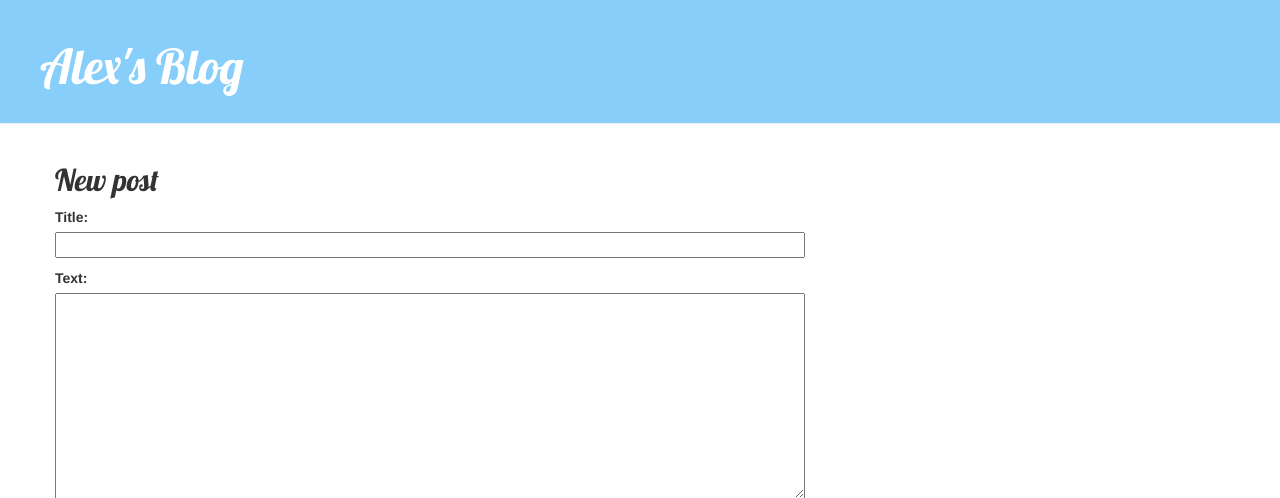
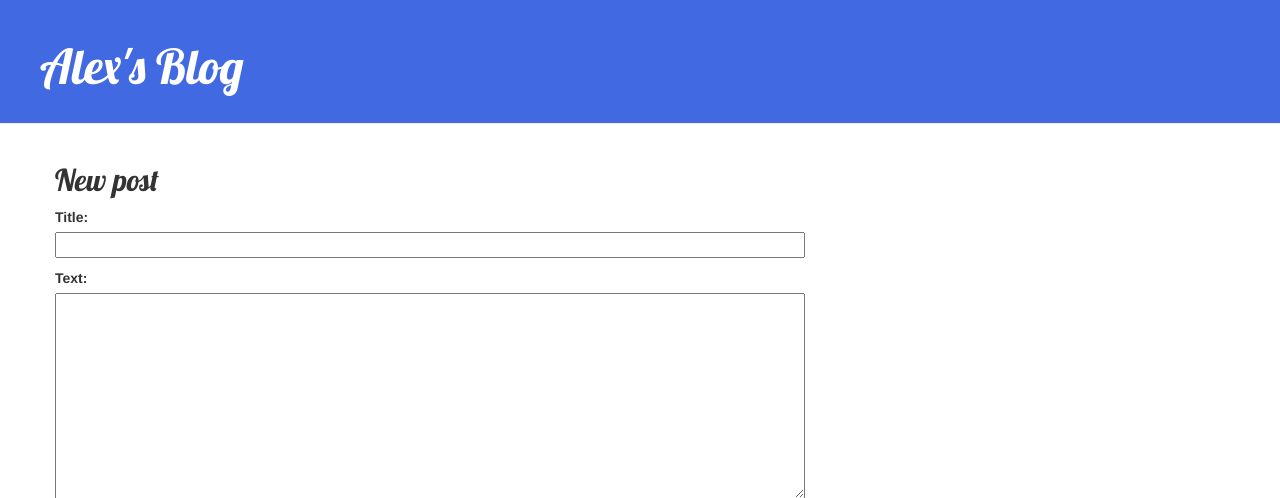
Before and after one commit to alexanderwchen/my-first-blog, a Django app: page /post/new/ in a window 1280 px wide. Shown: the top 498 px of the page. Run offline with Django 3.2, Linux system fonts and the light colour scheme; some libraries are stand-ins or nearby versions.

Commit message:
Change Color

```diff
--- a/blog/static/css/blog.css
+++ b/blog/static/css/blog.css
@@ -1,5 +1,5 @@
 .page-header{
-    background-color: lightskyblue;
+    background-color: royalblue;
     margin-top: 0;
     padding: 20px 20px 20px 40px;
 }
```
